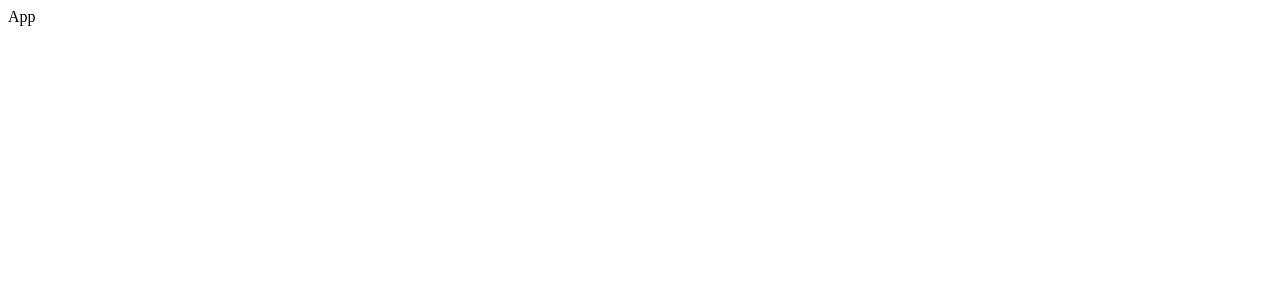
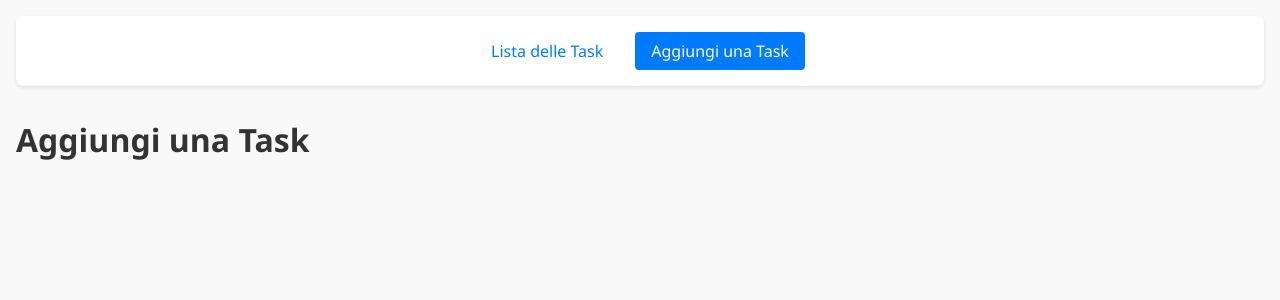
Before and after one commit to luigi-giordano/ex-react-task-manager, a React (Vite) app: page /addTask in a window 1280 px wide. Shown: the top 300 px of the page. Built offline with nearby package versions, Linux system fonts and the light colour scheme.

Commit message:
[add task][add NavLink][Routes+Route][milestone 1 completed]

```diff
--- a/package.json
+++ b/package.json
@@ -11,7 +11,8 @@
   },
   "dependencies": {
     "react": "^19.1.0",
-    "react-dom": "^19.1.0"
+    "react-dom": "^19.1.0",
+    "react-router-dom": "^7.6.1"
   },
   "devDependencies": {
     "@eslint/js": "^9.25.0",
--- a/src/App.jsx
+++ b/src/App.jsx
@@ -1,9 +1,22 @@
-import React from 'react'
+import { BrowserRouter, Routes, Route, NavLink } from 'react-router-dom';
+import TaskList from './pages/TaskList';
+import AddTask from './pages/AddTask';
 
 function App() {
   return (
-    <div>App</div>
-  )
+    <BrowserRouter>
+
+      <nav>
+        <NavLink to="/" end>Lista delle Task</NavLink>
+        <NavLink to="/addTask">Aggiungi una Task</NavLink>
+      </nav>
+
+      <Routes>
+        <Route path="/" element={<TaskList />} />
+        <Route path="/addTask" element={<AddTask />} />
+      </Routes>
+    </BrowserRouter>
+  );
 }
 
-export default App
+export default App;
--- a/src/index.css
+++ b/src/index.css
@@ -0,0 +1,52 @@
+* {
+    box-sizing: border-box;
+    margin: 0;
+    padding: 0;
+}
+
+body {
+    font-family: 'Segoe UI', Tahoma, Geneva, Verdana, sans-serif;
+    background-color: #f9f9f9;
+    color: #333;
+    padding: 1rem;
+}
+
+/* Navbar */
+nav {
+    display: flex;
+    gap: 1rem;
+    justify-content: center;
+    padding: 1rem;
+    background-color: #ffffff;
+    box-shadow: 0 2px 4px rgba(0, 0, 0, 0.1);
+    margin-bottom: 2rem;
+    border-radius: 8px;
+}
+
+/* NavLink base */
+nav a {
+    text-decoration: none;
+    color: #007bff;
+    font-weight: 500;
+    padding: 0.5rem 1rem;
+    border-radius: 4px;
+    transition: background-color 0.2s ease;
+}
+
+/* NavLink hover */
+nav a:hover {
+    background-color: #e6f0ff;
+}
+
+/* NavLink attivo */
+nav a.active {
+    background-color: #007bff;
+    color: white;
+}
+
+/* Container generico per le pagine */
+main {
+    max-width: 800px;
+    margin: 0 auto;
+    padding: 1rem;
+}
--- /dev/null
+++ b/src/pages/AddTask.jsx
@@ -0,0 +1,7 @@
+export default function AddTask() {
+    return (
+        <div>
+            <h1>Aggiungi una Task</h1>
+        </div>
+    )
+}
--- /dev/null
+++ b/src/pages/TaskList.jsx
@@ -0,0 +1,7 @@
+export default function TaskList() {
+    return (
+        <div>
+            <h1>Lista delle Task</h1>
+        </div>
+    )
+}
```
Also changed, not shown: 1 other file (tests, documents, lock files or other folders).
